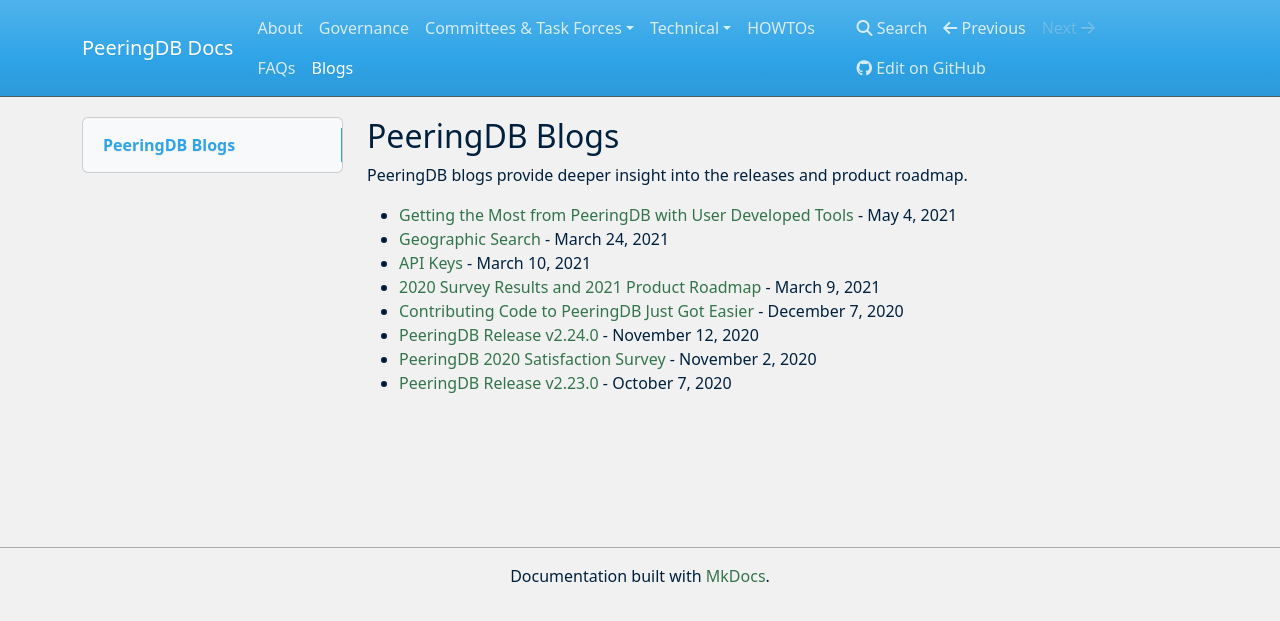
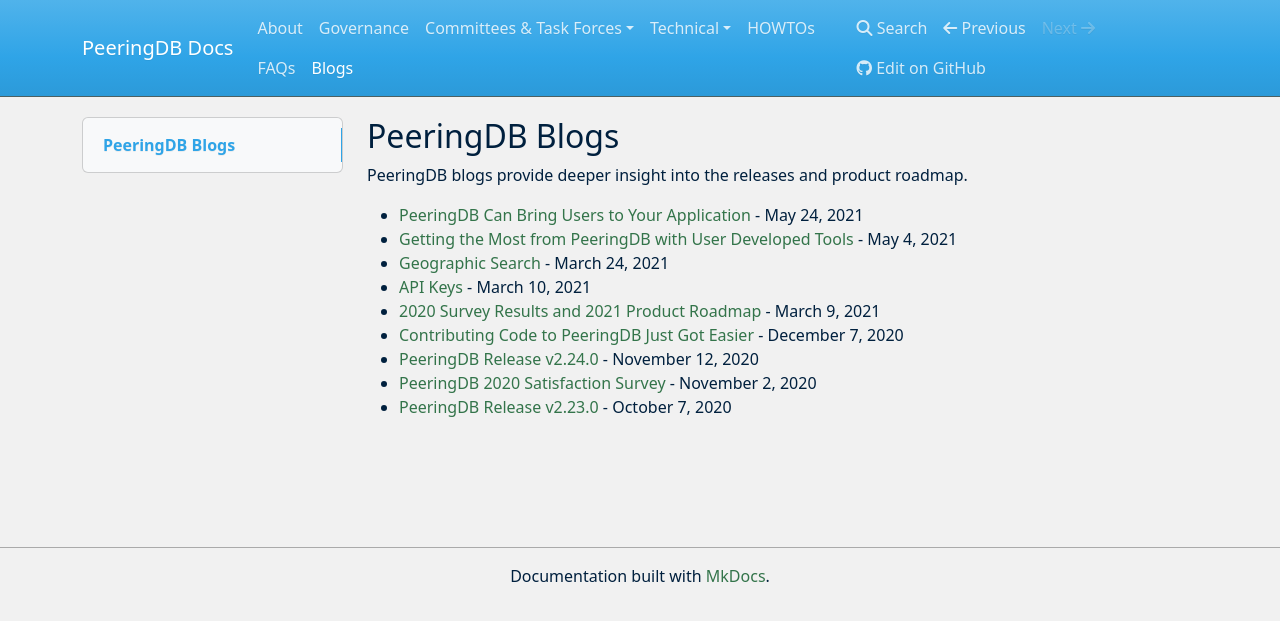
Before and after one commit to peeringdb/docs, an MkDocs documentation site: the page built from docs/blogs.md, in a window 1280 px wide. Shown: the top 621 px of the page. Built offline with MkDocs 1.6.1, drawn with Linux system fonts in a browser that asks for light colours; nearby versions of some CDN libraries.

Commit message:
Link OAuth blog.

```diff
--- a/docs/blogs.md
+++ b/docs/blogs.md
@@ -2,6 +2,7 @@
 
 PeeringDB blogs provide deeper insight into the releases and product roadmap.
 
+- [PeeringDB Can Bring Users to Your Application](blog/oauth_users.md) - May 24, 2021
 - [Getting the Most from PeeringDB with User Developed Tools](blog/user-developed-tools.md) - May 4, 2021
 - [Geographic Search](blog/geographic_search.md) - March 24, 2021
 - [API Keys](blog/api_keys.md) - March 10, 2021
```
